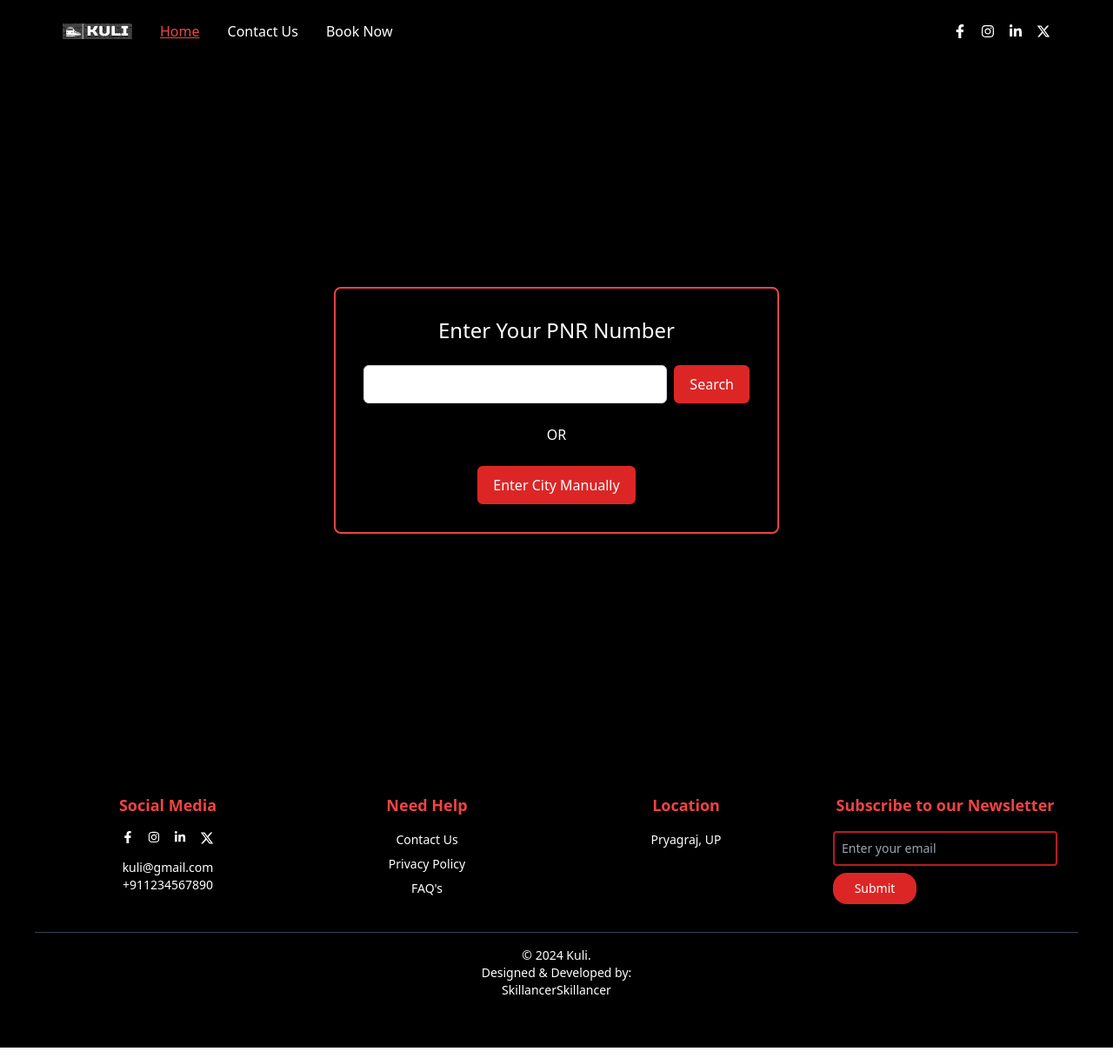
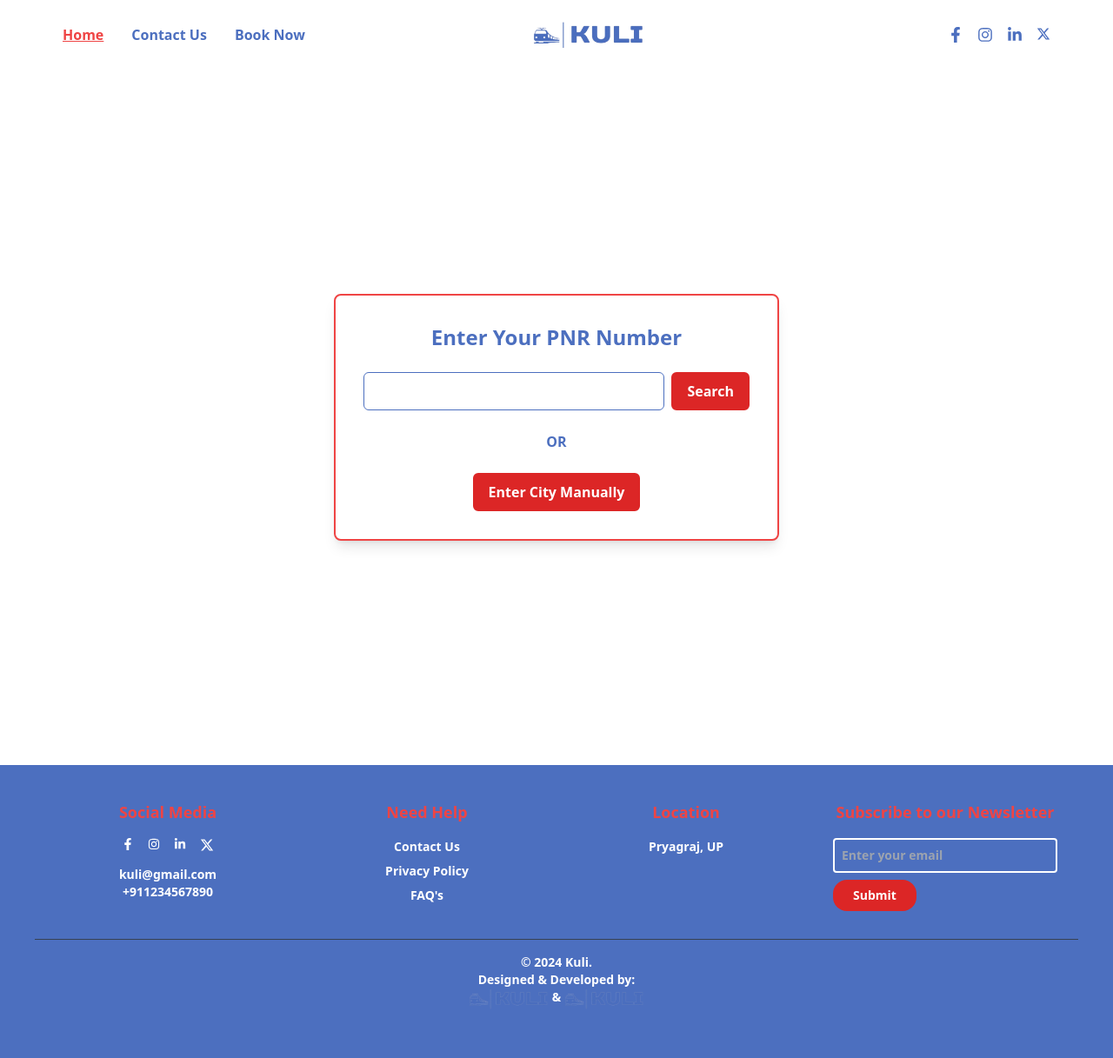
Before and after one commit to durgesh-h/KuliApp_Backend, a Next.js app: page / in a window 1280 px wide. Shown: the whole page at 87% size. Built offline with nearby package versions, Linux system fonts and the light colour scheme.

Commit message:
UI modifications

```diff
--- a/src/app/Components/Footer.js
+++ b/src/app/Components/Footer.js
@@ -1,5 +1,8 @@
 // Footer.jsx
 import React from "react";
+import logo from '../../assets/kulilogo.png'
+import Image from "next/image";
+
 import {
   FaFacebookF,
   FaTwitter,
@@ -8,9 +11,10 @@ import {
 } from "react-icons/fa";
 import { FontAwesomeIcon } from "@fortawesome/react-fontawesome";
 import { faXTwitter } from "@fortawesome/free-brands-svg-icons";
+import { imageConfigDefault } from "next/dist/shared/lib/image-config";
 const Footer = () => {
   return (
-    <footer className="bg-black font-thin text-md text-white p-10 text-sm">
+    <footer className="bg-back font-bold text-md text-white p-10 text-sm">
       <div className="max-w-6xl mx-auto grid grid-cols-1 md:grid-cols-2 lg:grid-cols-4 gap-10">
         {/* Company Info */}
         <div className="flex flex-col space-y-4 items-center ">
@@ -75,12 +79,12 @@ const Footer = () => {
             <input
               type="email"
               placeholder="Enter your email"
-              className="p-2 rounded bg-black border-2 border-red-700 text-black"
+              className="p-2 rounded bg-back border-2 border-white text-white"
             />
             <div className="flex justify-center sm:justify-start">
               <button
                 type="submit"
-                className="bg-red-600 hover:bg-black w-24 text-white hover:text-red-500 hover:border-2 hover:border-red-700 p-2 rounded-2xl"
+                className="bg-red-600 hover:bg-white w-24 text-white hover:text-red-500 hover:border-2 hover:border-red-700 p-2 rounded-2xl"
               >
                 Submit
               </button>
@@ -95,20 +99,25 @@ const Footer = () => {
        <ul className="flex flex-row justify-center">
         <li>
         <a
-          href="https://dgfolio.vercel.app"
+          href="https://skillancer.in"
           target="blank"
           className="hover:text-white"
         >
-          Skillancer
+       <Image src={logo} alt="Logo" width={100} height={100}   />
         </a>
         </li>
         <li>
+          <p>
+            &
+          </p>
+        </li>
+        <li>
         <a
-          href="https://dgfolio.vercel.app"
+          href="https://durgeshprasad.co"
           target="blank"
           className="hover:text-white"
         >
-          Skillancer
+       <Image src={logo} alt="Logo" width={100} height={100}   />
         </a>
         </li>
        </ul>
--- a/src/app/Components/Navbar.js
+++ b/src/app/Components/Navbar.js
@@ -2,7 +2,7 @@
 import React, { useState } from "react";
 import Image from "next/image";
 import { FaFacebookF,FaTimes, FaInstagram, FaLinkedinIn } from "react-icons/fa";
-import logo from '../../assets/logo.png';
+import logo from '../../assets/kulilogo.png';
 import { FontAwesomeIcon } from "@fortawesome/react-fontawesome";
 import { faXTwitter } from "@fortawesome/free-brands-svg-icons";
 const Navbar = () => {
@@ -19,35 +19,39 @@ const Navbar = () => {
   };
 
   const links = [
-    { name: 'Home', href: '#' },
-    { name: 'Contact Us', href: '#' },
-    { name: 'Book Now', href: '#' }
+    { name: 'Home', href: 'https://kuli.live' },
+    { name: 'Contact Us', href: 'https://kuli.live' },
+    { name: 'Book Now', href: '/' }
   ];
 
   return (
-    <nav className="bg-black text-white p-6">
-      <div className="container mx-auto text-md flex justify-between items-center px-2 sm:px-12">
+    <nav className="bg-white text-back p-6">
+      <div className="container mx-auto text-md flex justify-between items-center px-0 sm:px-12">
         {/* Logo and Links */}
         <div className="flex items-center space-x-8">
-          <div className="logo">
-            <Image src={logo} alt="Logo" width={80} height={80} />
-          </div>
+
           <div className="hidden md:flex space-x-8">
             {links.map(link => (
               <a
                 key={link.name}
                 href={link.href}
-                className={` font-thin  transition-all duration-300 ${activeLink === link.name ? 'text-red-500 underline' : 'hover:text-red-500 hover:underline'}`}
+                className={` font-bold  transition-all duration-300 ${activeLink === link.name ? 'text-red-500 underline' : 'hover:text-red-500 hover:underline'}`}
                 onClick={() => handleNavLinkClick(link.name)}
               >
                 {link.name}
               </a>
             ))}
           </div>
+          <div className="logo ">
+            <a href="https://kuli.live">
+            <Image src={logo} alt="Logo" width={140} height={140} className="md:ml-56 ml-0"  />
+
+            </a>
+          </div>
         </div>
 
         {/* Social Media Links */}
-        <div className="hidden md:flex space-x-4">
+        <div className="hidden md:flex text-lg space-x-4">
           <FaFacebookF className="hover:text-red-500 transition-all duration-300" />
           <FaInstagram className="hover:text-red-500 transition-all duration-300" />
           <FaLinkedinIn className="hover:text-red-500 transition-all duration-300" />
@@ -56,7 +60,7 @@ const Navbar = () => {
 
         {/* Hamburger Button */}
         <div className="md:hidden" onClick={toggleMenu}>
-          <button className="text-white focus:outline-none">
+          <button className="text-back focus:outline-none">
             <svg className={`w-8 h-8 transition-transform duration-300 ${isOpen ? "transform rotate-45" : ""}`} fill="none" stroke="currentColor" viewBox="0 0 24 24" xmlns="http://www.w3.org/2000/svg">
               <path strokeLinecap="round" strokeLinejoin="round" strokeWidth="2" d={isOpen ? "M6 18L18 6M6 6l12 12" : "M4 6h16M4 12h16M4 18h16"}></path>
             </svg>
--- a/src/app/Components/PNRcomponents.js
+++ b/src/app/Components/PNRcomponents.js
@@ -106,9 +106,9 @@ class PNRComponent extends React.Component {
     } = this.state;
 
     return (
-      <div className="min-h-screen font-thin flex flex-col items-center justify-center bg-black p-4 sm:p-8">
-        <div className="bg-black border-2 border-red-500 shadow-lg rounded-lg p-6 sm:p-8 w-full max-w-lg transform transition-all hover:shadow-2xl hover:scale-105">
-          <h2 className="text-2xl  mb-6 text-center text-white animate-fadeIn">Enter Your PNR Number</h2>
+      <div className="min-h-screen font-bold flex flex-col items-center justify-center bg-white p-4 sm:p-8">
+        <div className="bg-white border-2 border-red-500 shadow-lg rounded-lg p-6 sm:p-8 w-full max-w-lg transform transition-all hover:shadow-2xl hover:scale-105">
+          <h2 className="text-2xl  mb-6 text-center text-back animate-fadeIn">Enter Your PNR Number</h2>
           <div className="flex flex-col sm:flex-row space-y-2 sm:space-y-0 sm:space-x-2 mb-6 animate-slideUp">
             <input
               type="text"
@@ -116,24 +116,24 @@ class PNRComponent extends React.Component {
               name="pnr"
               value={this.state.PNRNumber}
               onChange={this.handleChange}
-              className="border border-gray-300 rounded-md p-2 flex-grow focus:outline-none focus:ring-2 focus:ring-red-600 transition duration-300"
+              className="border border-back rounded-md p-2 flex-grow focus:outline-none focus:ring-2 focus:ring-red-600 transition duration-300"
             />
             <button
               type="submit"
               onClick={this.handleSubmit}
-              className="bg-red-600 text-white px-4 py-2 rounded-md hover:bg-black hover:text-red-600 border-2 border-red-600 focus:outline-none focus:ring-2 focus:ring-red-900 transition duration-300"
+              className="bg-red-600 text-white px-4 py-2 rounded-md hover:bg-white hover:text-red-600 border-2 border-red-600 focus:outline-none focus:ring-2 focus:ring-red-900 transition duration-300"
             >
              <b>Search</b>
             </button>
 
 
           </div>
-          <h2 className="text-1xl mb-6 text-center text-white animate-fadeIn">OR</h2>
+          <h2 className="text-1xl mb-6 text-center text-back animate-fadeIn">OR</h2>
 
           <button
               type="button"
               onClick={this.handleManualEntry}
-              className="bg-red-600 text-white px-4 py-2 rounded-md hover:bg-black hover:text-red-600 border-2 border-red-600 focus:outline-none focus:ring-2 focus:ring-red-900 transition duration-300"
+              className="bg-red-600 text-white px-4 py-2 rounded-md hover:bg-white hover:text-red-600 border-2 border-red-600 focus:outline-none focus:ring-2 focus:ring-red-900 transition duration-300"
             >
               <b>Enter City Manually</b>
             </button>
--- a/src/app/page.js
+++ b/src/app/page.js
@@ -8,7 +8,7 @@ const Home = () => {
   return (
     <>
      {/* <NavbarDemo/> */}
-    <div className=' bg-slate-400 text-center'>
+    <div className=' bg-blue-400 text-center'>
       {/* <h1>This is Homepage</h1> */}
       <Navbar/>
       <PNRComponent/>
--- a/tailwind.config.js
+++ b/tailwind.config.js
@@ -12,6 +12,10 @@ module.exports = {
         "gradient-conic":
           "conic-gradient(from 180deg at 50% 50%, var(--tw-gradient-stops))",
       },
+
+      colors: {
+        back: "#4c6fbf",
+      },
     },
   },
   plugins: [],
```
Also changed, not shown: src/assets/kulilogo.png (added).
